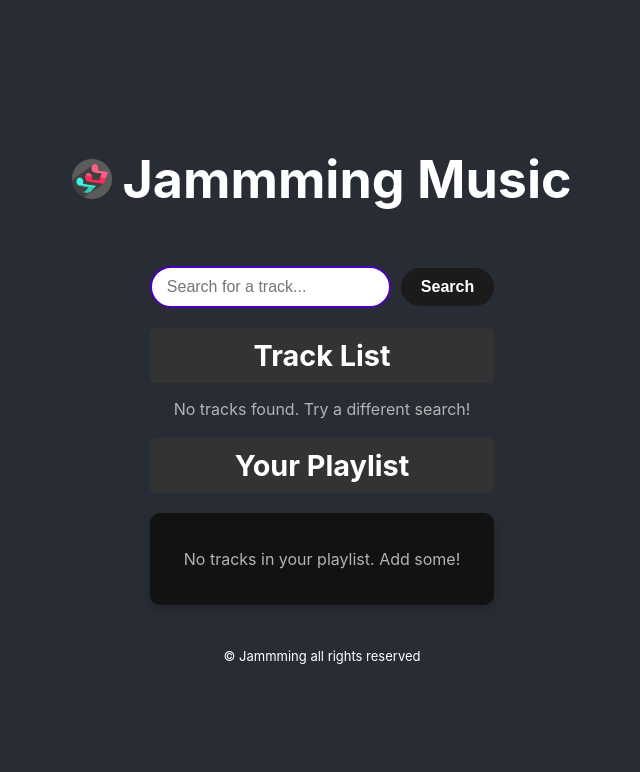
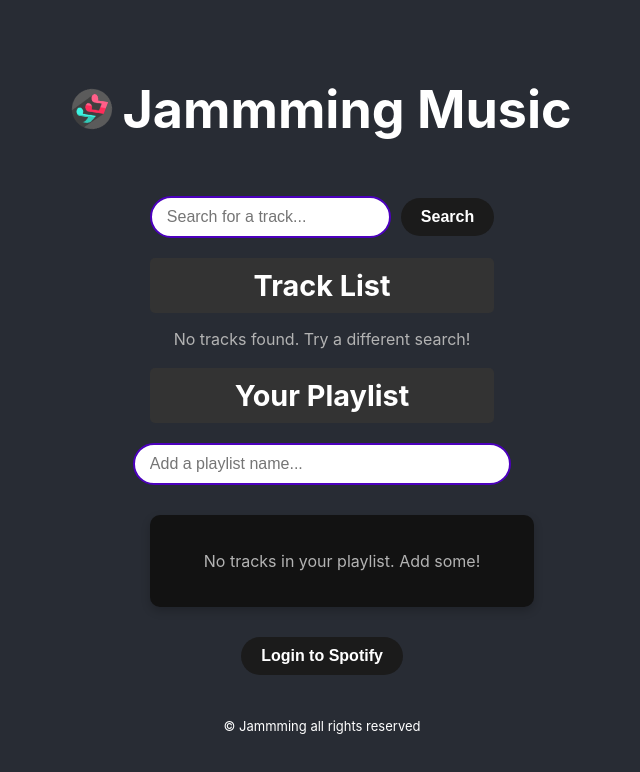
Before and after one commit to Ilan-Salomon/jammming, a React (Create React App) app: page / in a window 1280 px wide. Shown: the top 772 px of the page, without its empty margins (318-958 px from the left). Built offline with nearby package versions, Linux system fonts and the light colour scheme.

Commit message:
4th commit added the Playlist component and added the functionality to create a new play list and add tracks

```diff
--- a/src/App.js
+++ b/src/App.js
@@ -4,7 +4,6 @@ import styles from "./App.module.css";
 import { SearchBar } from "./SearchBar";
 import { Tracklist } from "./Tracklist";
 import Playlist from "./Playlist";
-
 
 
 async function getSpotifyToken() {
@@ -49,14 +48,11 @@ function App() {
     }
   };
 
-
-
   const removeTrackFromPlaylist = (track) => {
     setPlaylistTracks(playlistTracks.filter((t) => t.id !== track.id));
   };
 
-
-
+//this gets the data from the search word to make a tracklist
   async function GetArtistData(input) {
     try {
       const accessToken = await getSpotifyToken(); // Get token first
@@ -78,20 +74,24 @@ function App() {
     }
   }
 
+
+
+
   // ✅ Extract track data when tracks update
   useEffect(() => {
     if (tracks && tracks.tracks?.items) {
       const formattedTracks = tracks.tracks.items.map((item) => ({
-        id: item.id, // ✅ Add track ID to prevent duplicates
+        id: item.id,
         albumName: item.album?.name || "Unknown Album",
         trackName: item.name || "Unknown Track",
         firstArtist: item.artists?.[0]?.name || "Unknown Artist",
+        uri: item.uri // ✅ Include Spotify Track URI
       }));
 
       setExtractedData(formattedTracks);
-      console.log(formattedTracks); // Debugging
     }
   }, [tracks]);
+
 
 
   const addSearchWord = (searchWord) => {
--- a/src/Playlist.js
+++ b/src/Playlist.js
@@ -1,8 +1,191 @@
-import React from "react";
+import React, { useState, useEffect } from "react";
 import styles from "./Playlist.module.css";
 
-const Playlist = ({ playlistTracks, onRemoveTrack }) => {
+const clientId = "1674121457ca4bba8f4ab14eba675207";
+const clientSecret = "a2abb117ff3c4541b2c9323929831dd2";
+const redirectUri = "http://localhost:3000/callback";
+const scopes = "playlist-modify-private playlist-modify-public";
+
+const Playlist = ({ playlistTracks, onRemoveTrack, props }) => {
+  const [text, setText] = useState("");
+  const [accessToken, setAccessToken] = useState(null);
+
+  // 🔹 Handle Playlist Name Input
+  const handleTextChange = (event) => {
+    setText(event.target.value);
+  };
+
+  const handleSubmit = (event) => {
+    event.preventDefault();
+    if (text.trim().length > 0) {
+      props.addSearchWord(text);
+      setText("");
+    }
+  };
+
+  // 🔹 Redirect User to Spotify Login
+  const redirectToSpotifyLogin = () => {
+    const authUrl = `https://accounts.spotify.com/authorize?client_id=${clientId}&response_type=code&redirect_uri=${encodeURIComponent(redirectUri)}&scope=${encodeURIComponent(scopes)}`;
+    window.location.href = authUrl;
+  };
+
+  // 🔹 Extract Auth Code from URL
+  const getAuthCodeFromURL = () => {
+    const params = new URLSearchParams(window.location.search);
+    const authCode = params.get("code");
+
+    // 🔹 Remove the code from the URL to prevent reusing it
+    if (authCode) {
+      window.history.replaceState({}, document.title, window.location.pathname);
+    }
+
+    return authCode;
+  };
+
+  // 🔹 Exchange Auth Code for Access Token
+const getAccessToken = async (authCode) => {
+  if (!authCode) return; // Prevent API call if no auth code
+
+  try {
+    const response = await fetch("https://accounts.spotify.com/api/token", {
+      method: "POST",
+      headers: {
+        "Content-Type": "application/x-www-form-urlencoded",
+        "Authorization": "Basic " + btoa(clientId + ":" + clientSecret),
+      },
+      body: new URLSearchParams({
+        grant_type: "authorization_code",
+        code: authCode,
+        redirect_uri: redirectUri,
+      }),
+    });
+
+    const data = await response.json();
+
+    if (data.access_token) {
+      setAccessToken(data.access_token);
+      console.log("Access Token:", data.access_token);
+
+      // ✅ Show success alert when login is successful
+      alert("✅ You have logged in successfully to your Spotify account!");
+    } else {
+      console.error("❌ Error getting access token:", data);
+      alert("❌ Error getting access token. Please try logging in again.");
+    }
+  } catch (error) {
+    console.error("❌ Error in token request:", error);
+    alert("❌ Network error. Please try again.");
+  }
+};
+
+
+  // 🔹 Fetch User ID
+  const getUserId = async () => {
+    if (!accessToken) return null;
+
+    try {
+      const response = await fetch("https://api.spotify.com/v1/me", {
+        headers: { "Authorization": `Bearer ${accessToken}` }
+      });
+
+      const data = await response.json();
+      return data.id || null;
+    } catch (error) {
+      console.error("Error fetching user ID:", error);
+      return null;
+    }
+  };
+
+  const addTracksToPlaylist = async (playlistId) => {
+    if (!accessToken) {
+      alert("Please log in to Spotify first.");
+      return;
+    }
+
+    const trackUris = playlistTracks.map(track => track.uri); // ✅ Extract track URIs
+    if (trackUris.length === 0) {
+      alert("Your playlist is empty. Add tracks before saving!");
+      return;
+    }
+
+    const url = `https://api.spotify.com/v1/playlists/${playlistId}/tracks`;
+
+    const response = await fetch(url, {
+      method: "POST",
+      headers: {
+        "Authorization": `Bearer ${accessToken}`,
+        "Content-Type": "application/json",
+      },
+      body: JSON.stringify({ uris: trackUris }), // ✅ Send track URIs
+    });
+
+    const data = await response.json();
+    if (data.snapshot_id) {
+      alert("✅ Tracks added to your Spotify playlist!");
+    } else {
+      console.error("❌ Error adding tracks:", data);
+      alert("❌ Failed to add tracks.");
+    }
+  };
+
+
+  // 🔹 Create Playlist in Spotify
+  const createPlaylist = async () => {
+    if (!accessToken) {
+      alert("Please log in to Spotify first.");
+      return;
+    }
+
+    const userId = await getUserId();
+    if (!userId) return;
+
+    const playlistData = {
+      name: text || "My Awesome Playlist",
+      description: "Created via Spotify API",
+      public: false
+    };
+
+    const response = await fetch(`https://api.spotify.com/v1/users/${userId}/playlists`, {
+      method: "POST",
+      headers: {
+        "Authorization": `Bearer ${accessToken}`,
+        "Content-Type": "application/json",
+      },
+      body: JSON.stringify(playlistData),
+    });
+
+    const data = await response.json();
+    if (data.id) {
+      alert("✅ Playlist Created Successfully!");
+
+      // 🔹 Add tracks to the playlist after it is created
+      await addTracksToPlaylist(data.id);
+
+    } else {
+      alert("❌ Error creating playlist.");
+    }
+  };
+
+
+  // 🔹 Handle Spotify Login on Load
+  useEffect(() => {
+    const authCode = getAuthCodeFromURL();
+    if (authCode && !accessToken) {
+      getAccessToken(authCode);
+    }
+  }, []);
+
   return (
+    <form className={styles.searchForm} onSubmit={handleSubmit}>
+      <input
+        type="text"
+        className={styles.searchInput}
+        aria-label="Add a playlist name"
+        placeholder="Add a playlist name..."
+        value={text}
+        onChange={handleTextChange}
+      />
+
       <div className={styles.playlistContainer}>
         {playlistTracks.length > 0 ? (
           <ul className={styles.playlistList}>
@@ -13,7 +196,7 @@ const Playlist = ({ playlistTracks, onRemoveTrack }) => {
                   className={styles.removeButton}
                   onClick={() => onRemoveTrack(track)}
                 >
-                Remove
+                  -
                 </button>
               </li>
             ))}
@@ -22,6 +205,23 @@ const Playlist = ({ playlistTracks, onRemoveTrack }) => {
           <p>No tracks in your playlist. Add some!</p>
         )}
       </div>
+
+      {!accessToken ? (
+        <button type="button" onClick={redirectToSpotifyLogin} className={styles.searchButton}>
+          Login to Spotify
+        </button>
+      ) : (
+        <button
+          type="button"
+          onClick={createPlaylist}
+          className={styles.searchButton}
+          disabled={playlistTracks.length === 0}
+          style={{ opacity: playlistTracks.length === 0 ? 0.5 : 1, cursor: playlistTracks.length === 0 ? "not-allowed" : "pointer" }}
+        >
+          Save to Spotify
+        </button>
+      )}
+    </form>
   );
 };
 
--- a/src/Playlist.module.css
+++ b/src/Playlist.module.css
@@ -49,14 +49,19 @@
   }
 
   .removeButton {
-    background-color: #ff3b3b;
-    border: none;
+    background-color: transparent;
+    border: 2px solid white;
     color: white;
-    padding: 8px 12px;
-    font-size: 14px;
-    border-radius: 5px;
+    font-size: 1.6rem;
+    padding: 10px 10px;
     cursor: pointer;
-    transition: background-color 0.3s ease-in-out;
+    border-radius: 50%;
+    display: flex;
+    align-items: center;
+    justify-content: center;
+    height: 36px;
+    width: 36px;
+    margin-left: auto;
   }
 
   .removeButton:hover {
@@ -68,3 +73,79 @@
     color: #b3b3b3;
     font-size: 1rem;
   }
+
+
+  .searchForm {
+    display: flex;
+    align-items: center;
+    justify-content: center;
+    gap: 10px;
+    margin: 20px auto;
+    max-width: 500px;
+    flex-direction: column; /* Adjust for better mobile display */
+  }
+
+  .searchInput {
+    width: 100%;
+    padding: 10px 15px;
+    border: 2px solid #4c00bd;
+    border-radius: 25px;
+    font-size: 16px;
+    outline: none;
+    transition: 0.3s;
+  }
+
+  .searchInput:focus {
+    border-color: #d7d7d7;
+    box-shadow: 0 0 5px rgba(140, 140, 140, 0.5);
+  }
+
+  .searchButton {
+    padding: 10px 20px;
+    background-color: #1b1b1b;
+    color: white;
+    font-size: 16px;
+    font-weight: bold;
+    border: none;
+    border-radius: 25px;
+    cursor: pointer;
+    transition: 0.3s;
+  }
+
+  .searchButton:hover {
+    background-color: #3800b1;
+  }
+
+  .playlistContainer {
+    width: 100%;
+    margin-top: 20px;
+  }
+
+  .playlistList {
+    list-style: none;
+    padding: 0;
+  }
+
+  .playlistItem {
+    display: flex;
+    justify-content: space-between;
+    align-items: center;
+    padding: 10px;
+    border-bottom: 1px solid #ddd;
+  }
+
+  .removeButton {
+    background-color: #ff4d4d;
+    color: white;
+    border: none;
+    border-radius: 50%;
+    width: 30px;
+    height: 30px;
+    font-size: 16px;
+    cursor: pointer;
+    transition: 0.3s;
+  }
+
+  .removeButton:hover {
+    background-color: #ff1a1a;
+  }
```
Lines whose indentation alone changed are shown as unchanged.
